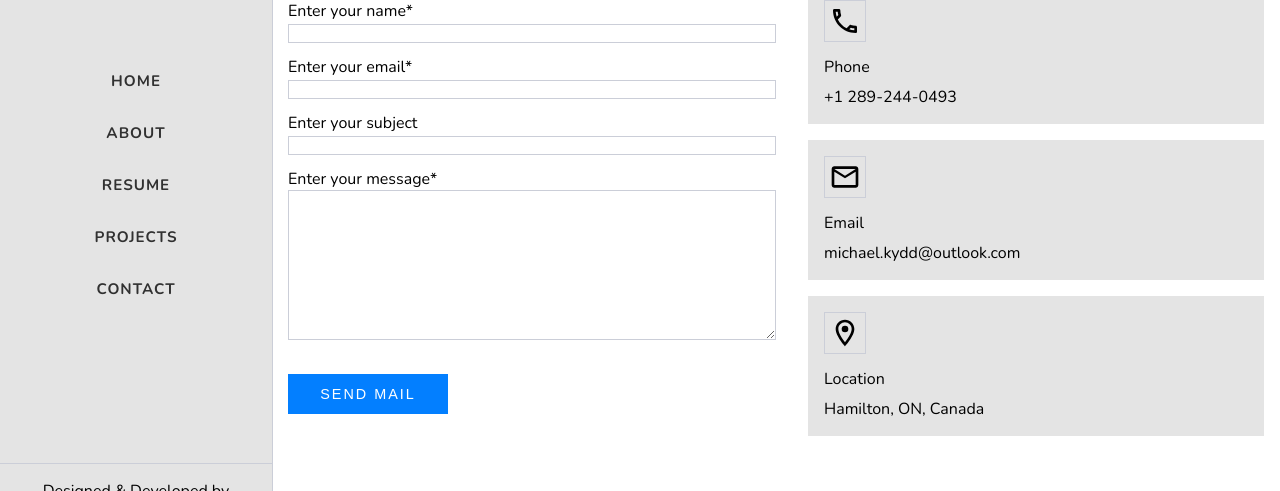
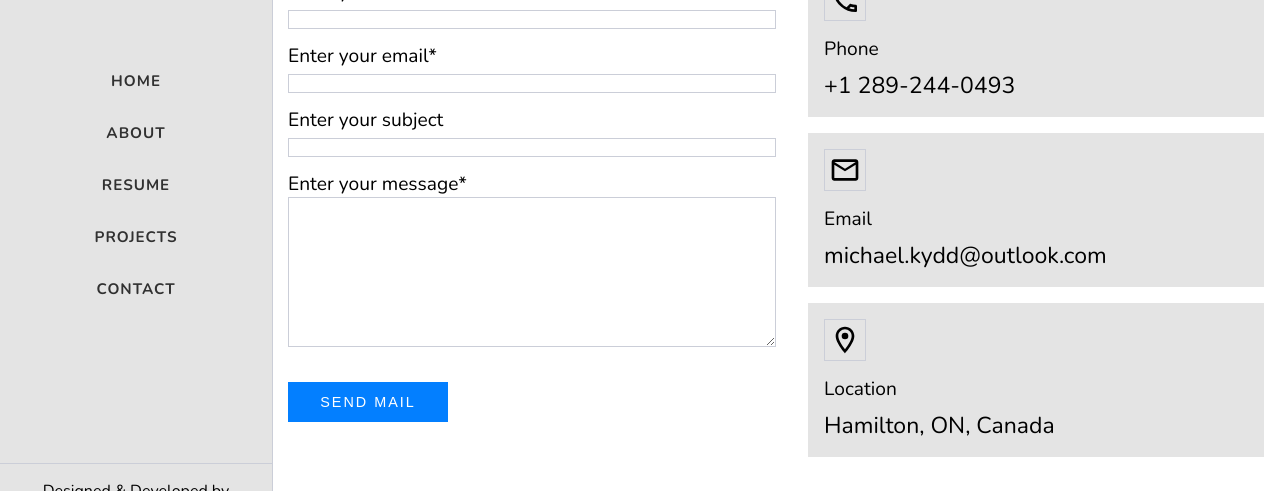
Before and after one commit to mkydd/react-portfolio, a React (Create React App) app: page /contact in a window 1280 px wide. Shown: the part 260-751 px from the top of the page. Built offline with nearby package versions, Linux system fonts and the light colour scheme.

Commit message:
style large view: Contact page

```diff
--- a/src/styles/largeStyles.css
+++ b/src/styles/largeStyles.css
@@ -1,4 +1,6 @@
-@media screen and (min-width: 1200px) {.app {
+@media screen and (min-width: 1200px) {
+
+    .app {
         display: flex;
         padding: 0;
         margin: 0;
@@ -75,6 +77,9 @@
         display: flex;
         flex-wrap: wrap;
         gap: 2rem;
+        justify-content: space-between;
+        width: 100%;
+
     }
 
     .contact-page h1 {
@@ -87,10 +92,12 @@
 
     .contact-form {
         max-width: 50%;
+        font-size: larger;
     }
 
     .contact-info {
         flex-grow: 1;
+        font-size: larger;
     }
 
 
```
